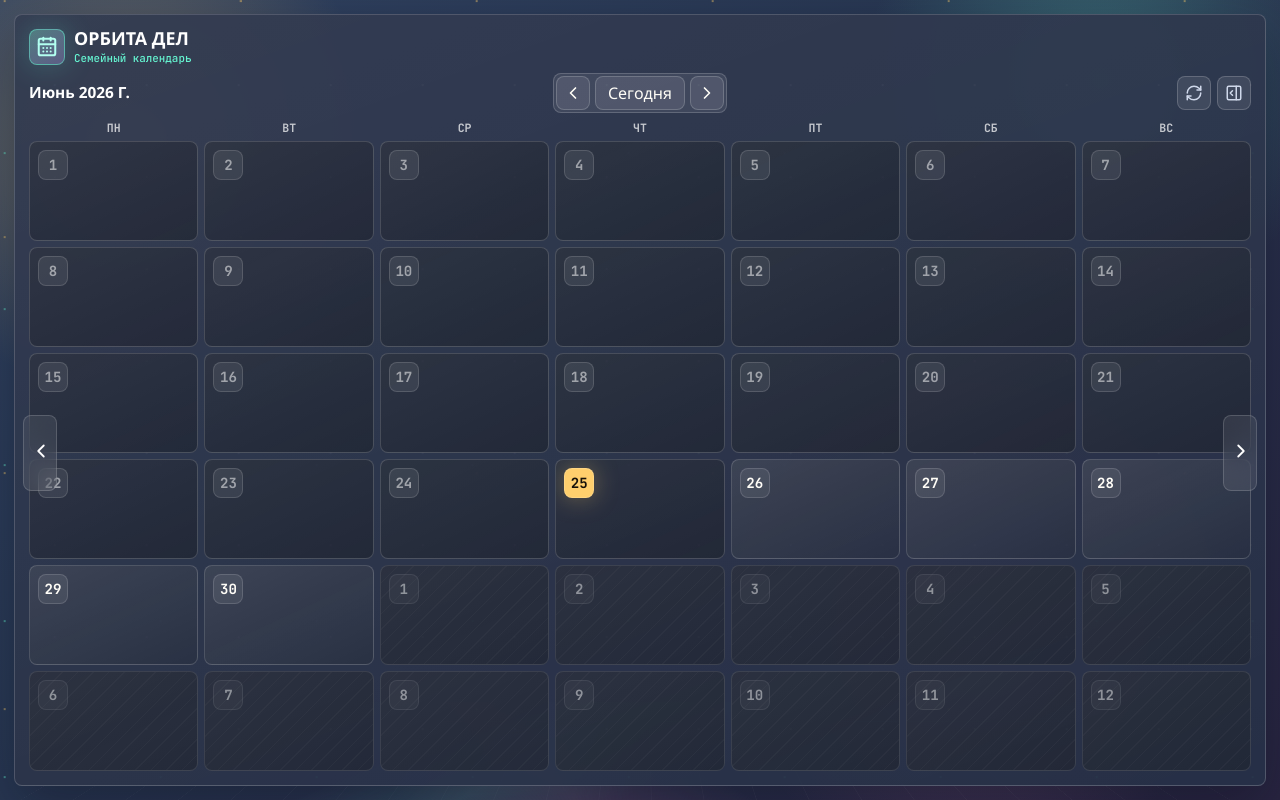
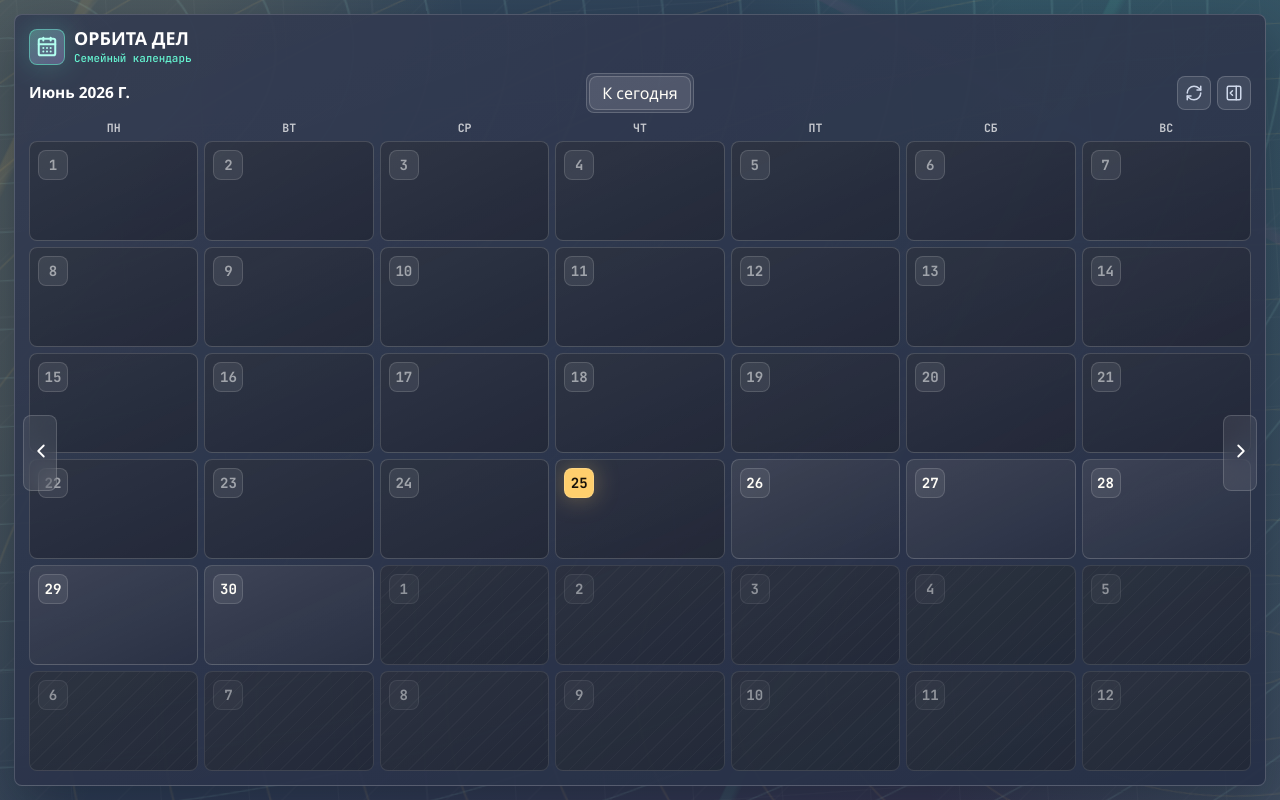
Before and after one commit to antoshigas/daily-calendar-digest, a Next.js app: page / in a window 1280 px wide. Built offline with nearby package versions, Linux system fonts and the light colour scheme; a web font is replaced by a local one.

Commit message:
Refine calendar background and time dial

```diff
--- a/app/globals.css
+++ b/app/globals.css
@@ -67,10 +67,9 @@ button:disabled {
   z-index: -2;
   overflow: hidden;
   background:
-    radial-gradient(circle at 10% 18%, rgba(255, 207, 109, 0.32), transparent 19%),
-    radial-gradient(circle at 86% 10%, rgba(101, 243, 208, 0.28), transparent 18%),
-    radial-gradient(circle at 76% 78%, rgba(255, 122, 182, 0.24), transparent 22%),
-    linear-gradient(140deg, #314362 0%, #283752 42%, #292541 100%);
+    linear-gradient(115deg, rgba(255, 207, 109, 0.12) 0 12%, transparent 28%),
+    linear-gradient(255deg, rgba(101, 243, 208, 0.12) 0 18%, transparent 38%),
+    linear-gradient(145deg, #354b5e 0%, #2d4057 44%, #38354f 100%);
 }
 
 .cosmic-backdrop::before,
@@ -82,47 +81,54 @@ button:disabled {
 }
 
 .cosmic-backdrop::before {
-  opacity: 0.58;
-  background-image:
-    radial-gradient(circle, rgba(255, 255, 255, 0.9) 0 1px, transparent 1.4px),
-    radial-gradient(circle, rgba(101, 243, 208, 0.78) 0 1px, transparent 1.5px),
-    radial-gradient(circle, rgba(255, 207, 109, 0.76) 0 1px, transparent 1.5px);
-  background-position:
-    0 0,
-    38px 64px,
-    154px 28px;
-  background-size:
-    92px 92px,
-    156px 156px,
-    236px 236px;
-  animation: star-drift 58s linear infinite;
+  inset: -18%;
+  opacity: 0.68;
+  background:
+    repeating-radial-gradient(
+      ellipse at 18% 18%,
+      transparent 0 34px,
+      rgba(178, 255, 240, 0.15) 35px 36px,
+      transparent 37px 72px
+    ),
+    repeating-radial-gradient(
+      ellipse at 82% 76%,
+      transparent 0 42px,
+      rgba(255, 207, 109, 0.13) 43px 44px,
+      transparent 45px 88px
+    ),
+    repeating-linear-gradient(90deg, rgba(255, 255, 255, 0.038) 0 1px, transparent 1px 82px),
+    repeating-linear-gradient(0deg, rgba(255, 255, 255, 0.032) 0 1px, transparent 1px 82px);
+  transform: rotate(-4deg) scale(1.08);
+  animation: map-drift 34s ease-in-out infinite alternate;
 }
 
 .cosmic-backdrop::after {
-  opacity: 0.66;
+  opacity: 0.62;
   background:
-    linear-gradient(118deg, transparent 0 28%, rgba(101, 243, 208, 0.2) 38%, transparent 48%),
-    linear-gradient(244deg, transparent 0 42%, rgba(255, 122, 182, 0.18) 53%, transparent 64%),
-    repeating-linear-gradient(90deg, rgba(255, 255, 255, 0.055) 0 1px, transparent 1px 76px),
-    repeating-linear-gradient(0deg, rgba(255, 255, 255, 0.045) 0 1px, transparent 1px 76px);
-  transform: perspective(800px) rotateX(57deg) translateY(16%);
-  transform-origin: center bottom;
-  animation: grid-breathe 12s ease-in-out infinite alternate;
+    linear-gradient(116deg, transparent 0 18%, rgba(255, 207, 109, 0.18) 18.1% 18.45%, transparent 18.8%),
+    linear-gradient(116deg, transparent 0 62%, rgba(101, 243, 208, 0.15) 62.1% 62.45%, transparent 62.8%),
+    linear-gradient(28deg, transparent 0 74%, rgba(255, 122, 182, 0.1) 74.1% 74.5%, transparent 74.9%),
+    repeating-linear-gradient(135deg, transparent 0 19px, rgba(255, 255, 255, 0.036) 20px 21px, transparent 22px 58px);
+  animation: survey-shift 18s ease-in-out infinite alternate;
 }
 
-@keyframes star-drift {
+@keyframes map-drift {
+  from {
+    transform: rotate(-4deg) scale(1.08) translate3d(-10px, -6px, 0);
+  }
+
   to {
-    transform: translate3d(-120px, 160px, 0);
+    transform: rotate(-4deg) scale(1.08) translate3d(18px, 14px, 0);
   }
 }
 
-@keyframes grid-breathe {
+@keyframes survey-shift {
   from {
-    opacity: 0.54;
+    transform: translate3d(-12px, 0, 0);
   }
 
   to {
-    opacity: 0.92;
+    transform: translate3d(12px, 0, 0);
   }
 }
 
@@ -831,17 +837,6 @@ h3 {
   font-weight: 700;
 }
 
-.period-toggle {
-  display: inline-grid;
-  grid-template-columns: 1fr 1fr;
-  gap: 3px;
-  margin-top: 6px;
-  padding: 3px;
-  border: 1px solid rgba(255, 255, 255, 0.12);
-  border-radius: 8px;
-  background: rgba(255, 255, 255, 0.06);
-}
-
 .clock-mode-tabs {
   display: inline-grid;
   grid-template-columns: 1fr 1fr;
@@ -853,8 +848,7 @@ h3 {
   background: rgba(255, 255, 255, 0.06);
 }
 
-.clock-mode-tab,
-.period-button {
+.clock-mode-tab {
   min-height: 28px;
   border: 0;
   border-radius: 6px;
@@ -866,8 +860,7 @@ h3 {
   padding: 0 8px;
 }
 
-.clock-mode-tab.selected,
-.period-button.selected {
+.clock-mode-tab.selected {
   background: rgba(101, 243, 208, 0.18);
   color: var(--accent-strong);
 }
@@ -983,15 +976,15 @@ h3 {
   z-index: 2;
   display: grid;
   place-items: center;
-  width: 42px;
-  height: 42px;
-  margin: -21px 0 0 -21px;
-  border: 1px solid rgba(255, 255, 255, 0.18);
-  border-radius: 50%;
-  background: rgba(255, 255, 255, 0.085);
-  color: var(--text);
+  width: 58px;
+  height: 30px;
+  margin: -15px 0 0 -29px;
+  border: 0;
+  border-radius: 999px;
+  background: rgba(12, 18, 30, 0.34);
+  color: rgba(255, 255, 255, 0.74);
   font-family: "JetBrains Mono", ui-monospace, monospace;
-  font-size: 0.78rem;
+  font-size: 0.7rem;
   font-weight: 700;
   pointer-events: none;
   transform: translate(var(--x), var(--y));
@@ -999,20 +992,16 @@ h3 {
 
 .clock-option.minute {
   width: 42px;
-  height: 42px;
-  margin: -21px 0 0 -21px;
+  margin-left: -21px;
 }
 
 .clock-option.hour {
-  font-size: 0.88rem;
+  font-size: 0.66rem;
 }
 
-.clock-option:hover,
 .clock-option.selected {
-  border-color: rgba(255, 207, 109, 0.72);
-  background: rgba(255, 207, 109, 0.24);
-  color: #fff3cf;
-  box-shadow: 0 0 18px rgba(255, 207, 109, 0.2);
+  background: rgba(255, 207, 109, 0.18);
+  color: #ffe8b2;
 }
 
 .minute-exact {
--- a/app/page.js
+++ b/app/page.js
@@ -17,6 +17,7 @@ import {
 import { useEffect, useMemo, useRef, useState } from "react";
 import {
   DEFAULT_OWNER_ID,
+  NO_TIME_LABEL,
   PEOPLE,
   addDaysToKey,
   buildMonthCells,
@@ -31,8 +32,18 @@ import {
 } from "../lib/calendar.js";
 
 const WEEKDAYS = ["Пн", "Вт", "Ср", "Чт", "Пт", "Сб", "Вс"];
-const CLOCK_HOURS = Array.from({ length: 12 }, (_, index) => (index === 0 ? 12 : index));
-const QUICK_MINUTES = Array.from({ length: 12 }, (_, index) => String(index * 5).padStart(2, "0"));
+const HOUR_MARKERS = [
+  { label: "00/24", value: 0 },
+  { label: "03/15", value: 3 },
+  { label: "06/18", value: 6 },
+  { label: "09/21", value: 9 },
+];
+const MINUTE_MARKERS = [
+  { label: "00", value: 0 },
+  { label: "15", value: 15 },
+  { label: "30", value: 30 },
+  { label: "45", value: 45 },
+];
 const AUTO_REFRESH_MS = 6000;
 const SWIPE_THRESHOLD = 56;
 
@@ -91,25 +102,6 @@ function clockHandStyle(value, total, radius) {
   };
 }
 
-function getDayPart(hour) {
-  return Number(hour) < 12 ? "am" : "pm";
-}
-
-function getClockHour(hour) {
-  const numericHour = Number(hour);
-  const clockHour = numericHour % 12;
-  return clockHour === 0 ? 12 : clockHour;
-}
-
-function toFullHour(clockHour, dayPart) {
-  const numericHour = Number(clockHour);
-  if (dayPart === "am") {
-    return String(numericHour === 12 ? 0 : numericHour).padStart(2, "0");
-  }
-
-  return String(numericHour === 12 ? 12 : numericHour + 12).padStart(2, "0");
-}
-
 function normalizeMinute(value) {
   if (value === "") return "00";
 
@@ -119,22 +111,40 @@ function normalizeMinute(value) {
   return String(Math.min(59, Math.max(0, numericValue))).padStart(2, "0");
 }
 
+function normalizeHour(value) {
+  const normalizedValue = ((Math.round(value) % 24) + 24) % 24;
+  return String(normalizedValue).padStart(2, "0");
+}
+
+function closestContinuousHour(angle, currentHour) {
+  const hourOnDial = Math.round((angle / (Math.PI * 2)) * 12) % 12;
+  const candidates = [hourOnDial, hourOnDial + 12, hourOnDial + 24];
+  return candidates.reduce((best, candidate) =>
+    Math.abs(candidate - currentHour) < Math.abs(best - currentHour) ? candidate : best,
+  );
+}
+
+function normalizeAngleDelta(delta) {
+  if (delta > Math.PI) return delta - Math.PI * 2;
+  if (delta < -Math.PI) return delta + Math.PI * 2;
+  return delta;
+}
+
 function TimePicker({ value, onChange }) {
   const [open, setOpen] = useState(false);
   const [draftHour, setDraftHour] = useState(value ? value.slice(0, 2) : "09");
   const [draftMinute, setDraftMinute] = useState(value ? value.slice(3, 5) : "00");
-  const [dayPart, setDayPart] = useState(value ? getDayPart(value.slice(0, 2)) : "am");
   const [mode, setMode] = useState("hour");
   const pickerRef = useRef(null);
   const clockFaceRef = useRef(null);
   const draggingRef = useRef(false);
-  const label = value || "весь день";
+  const hourDragRef = useRef(null);
+  const label = value || NO_TIME_LABEL;
 
   useEffect(() => {
     if (!value) return;
     setDraftHour(value.slice(0, 2));
     setDraftMinute(value.slice(3, 5));
-    setDayPart(getDayPart(value.slice(0, 2)));
   }, [value]);
 
   useEffect(() => {
@@ -149,28 +159,14 @@ function TimePicker({ value, onChange }) {
     return () => document.removeEventListener("pointerdown", handlePointerDown);
   }, [open]);
 
-  function setClockHour(clockHour) {
-    setDraftHour(toFullHour(clockHour, dayPart));
-  }
-
-  function pickHour(clockHour) {
-    setClockHour(clockHour);
-    setMode("minute");
-  }
-
-  function pickDayPart(nextDayPart) {
-    setDayPart(nextDayPart);
-    setDraftHour(toFullHour(getClockHour(draftHour), nextDayPart));
-  }
-
   function commitTime(minute = draftMinute) {
     onChange(`${draftHour}:${normalizeMinute(minute)}`);
     setOpen(false);
   }
 
-  function pickFromPointer(event, targetMode = mode) {
+  function getPointerAngle(event) {
     const rect = clockFaceRef.current?.getBoundingClientRect();
-    if (!rect) return;
+    if (!rect) return null;
 
     const centerX = rect.left + rect.width / 2;
     const centerY = rect.top + rect.height / 2;
@@ -178,10 +174,25 @@ function TimePicker({ value, onChange }) {
     const dy = event.clientY - centerY;
     let angle = Math.atan2(dy, dx) + Math.PI / 2;
     if (angle < 0) angle += Math.PI * 2;
+    return angle;
+  }
+
+  function pickFromPointer(event, targetMode = mode) {
+    const angle = getPointerAngle(event);
+    if (angle === null) return;
 
     if (targetMode === "hour") {
-      const value = Math.round((angle / (Math.PI * 2)) * 12) % 12;
-      setClockHour(value === 0 ? 12 : value);
+      if (!hourDragRef.current) {
+        const continuousHour = closestContinuousHour(angle, Number(draftHour));
+        hourDragRef.current = { previousAngle: angle, value: continuousHour };
+        setDraftHour(normalizeHour(continuousHour));
+        return;
+      }
+
+      const delta = normalizeAngleDelta(angle - hourDragRef.current.previousAngle);
+      const nextValue = hourDragRef.current.value + (delta / (Math.PI * 2)) * 12;
+      hourDragRef.current = { previousAngle: angle, value: nextValue };
+      setDraftHour(normalizeHour(nextValue));
       return;
     }
 
@@ -191,6 +202,7 @@ function TimePicker({ value, onChange }) {
 
   function handleClockPointerDown(event) {
     draggingRef.current = true;
+    hourDragRef.current = null;
     event.currentTarget.setPointerCapture?.(event.pointerId);
     pickFromPointer(event);
   }
@@ -205,10 +217,11 @@ function TimePicker({ value, onChange }) {
     draggingRef.current = false;
     event.currentTarget.releasePointerCapture?.(event.pointerId);
     pickFromPointer(event);
+    hourDragRef.current = null;
     if (mode === "hour") setMode("minute");
   }
 
-  const handValue = mode === "hour" ? getClockHour(draftHour) % 12 : Number(draftMinute);
+  const handValue = mode === "hour" ? Number(draftHour) % 12 : Number(draftMinute);
   const handStyle = clockHandStyle(handValue, mode === "hour" ? 12 : 60, 104);
 
   return (
@@ -262,22 +275,6 @@ function TimePicker({ value, onChange }) {
                   Минуты
                 </button>
               </div>
-              <div className="period-toggle" role="group" aria-label="Половина дня">
-                <button
-                  className={`period-button${dayPart === "am" ? " selected" : ""}`}
-                  type="button"
-                  onClick={() => pickDayPart("am")}
-                >
-                  00-11
-                </button>
-                <button
-                  className={`period-button${dayPart === "pm" ? " selected" : ""}`}
-                  type="button"
-                  onClick={() => pickDayPart("pm")}
-                >
-                  12-23
-                </button>
-              </div>
             </div>
             <button className="icon-button subtle compact" type="button" onClick={() => setOpen(false)} aria-label="Закрыть">
               <X size={16} />
@@ -302,19 +299,19 @@ function TimePicker({ value, onChange }) {
               </strong>
             </div>
 
-            {(mode === "hour" ? CLOCK_HOURS : QUICK_MINUTES).map((item) => {
+            {(mode === "hour" ? HOUR_MARKERS : MINUTE_MARKERS).map((marker) => {
               const radius = 104;
-              const clockValue = mode === "hour" ? item % 12 : Number(item);
-              const style = clockPoint(clockValue, mode === "hour" ? 12 : 60, radius);
-              const selected = mode === "hour" ? getClockHour(draftHour) === item : draftMinute === item;
+              const style = clockPoint(marker.value, mode === "hour" ? 12 : 60, radius);
+              const selected =
+                mode === "hour" ? Number(draftHour) % 12 === marker.value : Number(draftMinute) === marker.value;
 
               return (
                 <span
                   className={`clock-option${selected ? " selected" : ""}${mode === "hour" ? " hour" : " minute"}`}
-                  key={item}
+                  key={marker.label}
                   style={style}
                 >
-                  {item}
+                  {marker.label}
                 </span>
               );
             })}
@@ -343,7 +340,7 @@ function TimePicker({ value, onChange }) {
                 setOpen(false);
               }}
             >
-              Весь день
+              Без времени
             </button>
             <button className="done-time-button" type="button" onClick={() => commitTime()}>
               Готово
@@ -647,14 +644,8 @@ export default function CalendarPage() {
           <div className="month-title-row">
             <h2>{formatMonthLabel(viewDate)}</h2>
             <div className="month-controls" aria-label="Навигация по месяцам">
-              <button className="icon-button" type="button" onClick={() => moveMonth(-1)} aria-label="Предыдущий месяц">
-                <ChevronLeft size={20} />
-              </button>
               <button className="today-button" type="button" onClick={jumpToday}>
-                Сегодня
-              </button>
-              <button className="icon-button" type="button" onClick={() => moveMonth(1)} aria-label="Следующий месяц">
-                <ChevronRight size={20} />
+                К сегодня
               </button>
             </div>
             <div className="month-actions">
@@ -714,7 +705,7 @@ export default function CalendarPage() {
                   <span className="day-events">
                     {dayEvents.slice(0, 2).map((event) => (
                       <span className="event-chip" key={event.id}>
-                        <span>{event.time || "весь день"}</span>
+                        <span>{event.time || NO_TIME_LABEL}</span>
                         {getPersonName(event.ownerId)} · {event.title}
                       </span>
                     ))}
@@ -750,7 +741,7 @@ export default function CalendarPage() {
 
                 return (
                   <article className="event-row" key={event.id}>
-                    <div className="event-time">{event.time || "весь день"}</div>
+                    <div className="event-time">{event.time || NO_TIME_LABEL}</div>
                     <div className="event-content">
                       <span className={`owner-pill owner-${event.ownerId || DEFAULT_OWNER_ID}`}>
                         {getPersonName(event.ownerId)}
```
Also changed, not shown: lib/calendar.js.
